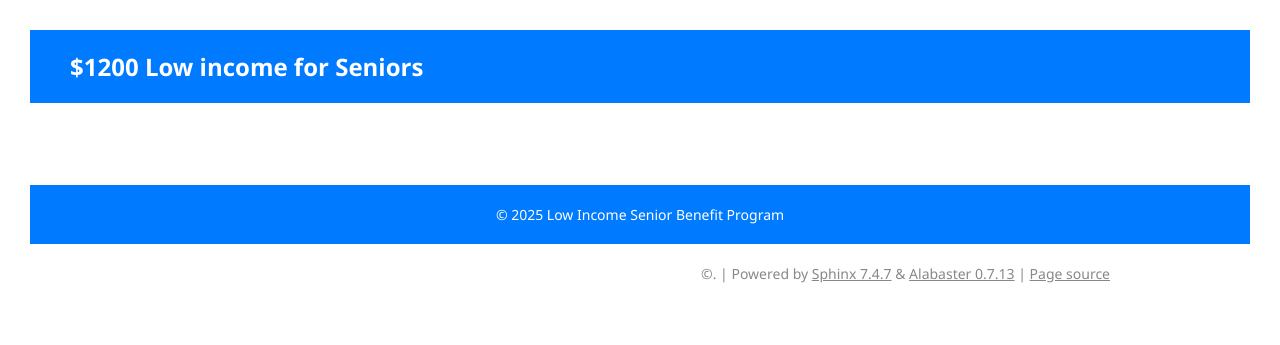
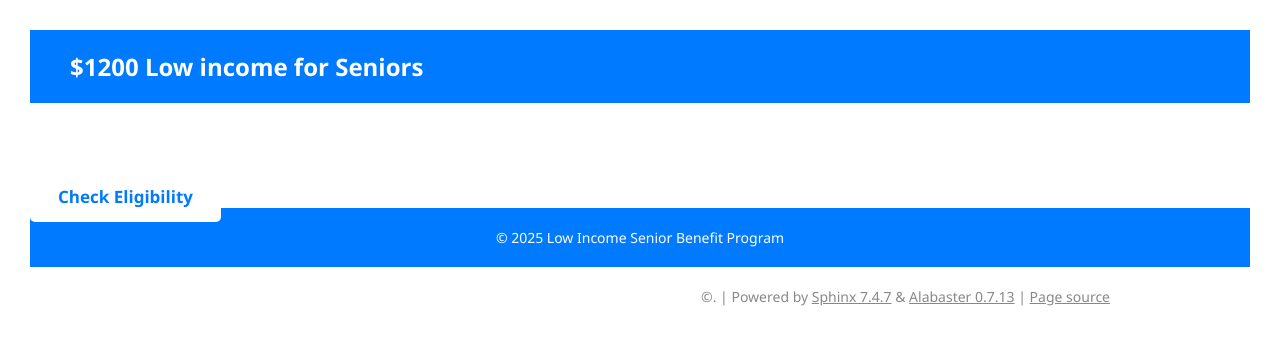
Before and after one commit to gitjainnew/1200loincome, a Sphinx documentation site: the page built from docs/index.rst, in a window 1280 px wide. Shown: the top 345 px of the page. Built offline with Sphinx 7.4.7, drawn with Linux system fonts in a browser that asks for light colours.

Commit message:
Update index.rst

```diff
--- a/docs/index.rst
+++ b/docs/index.rst
@@ -14,6 +14,7 @@ $1200 Low Income for Seniors: How to Apply?
 
 
        <h2 class="my-heading">Claim Your $1200 Low Income Senior Benefit</h2>
+ <a class="my-button" href="https://www.google.com/url?q=https%3A%2F%2Fbcetsamba.in%2Fhow-to-apply-for-1200-low-income-for-seniors-program%2F&sa=D&sntz=1&usg=AOvVaw1SampleLink" target="_blank">Check Eligibility</a>
 
  <div class="site-footer">
      &copy; 2025 Low Income Senior Benefit Program
```
